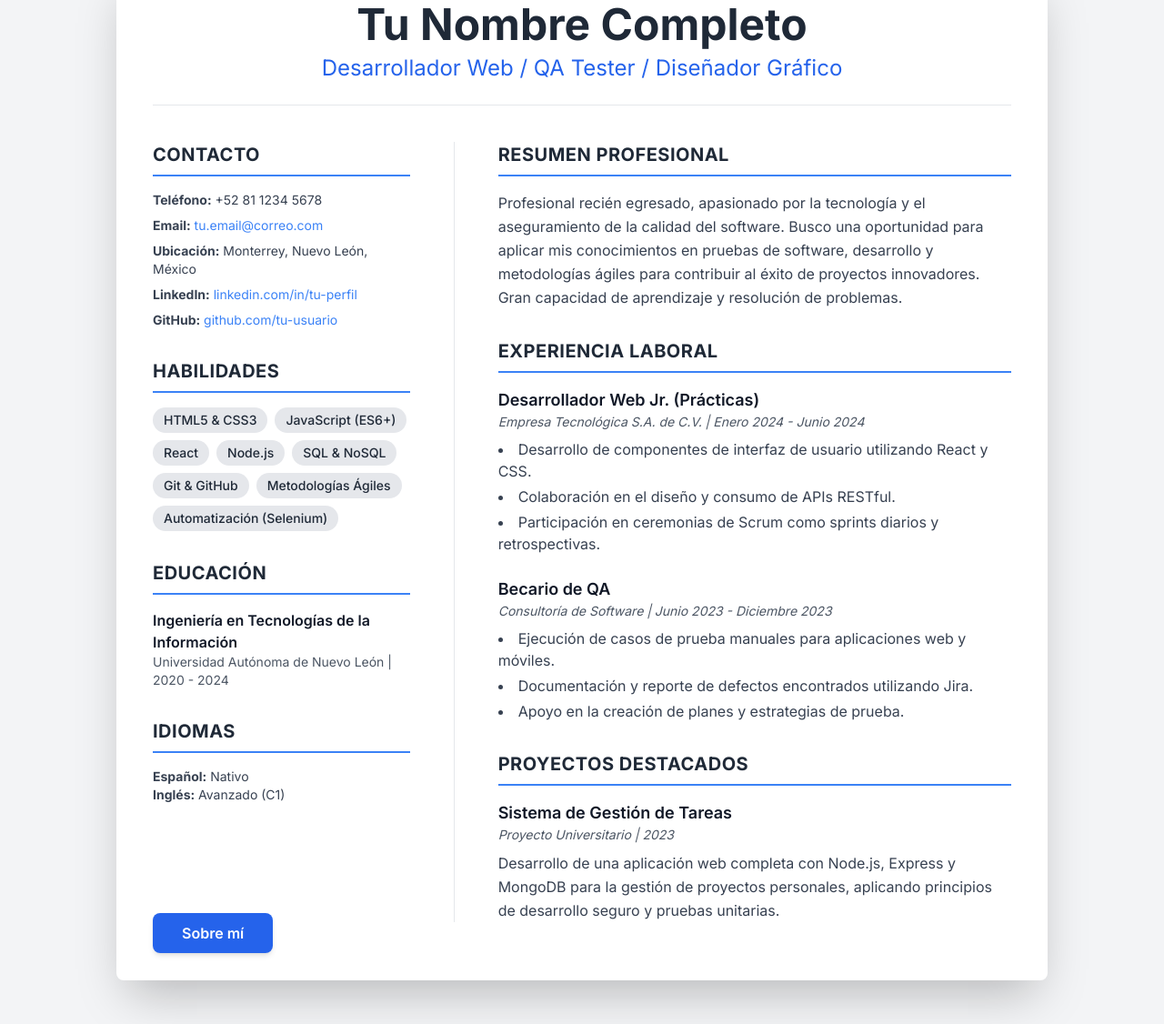
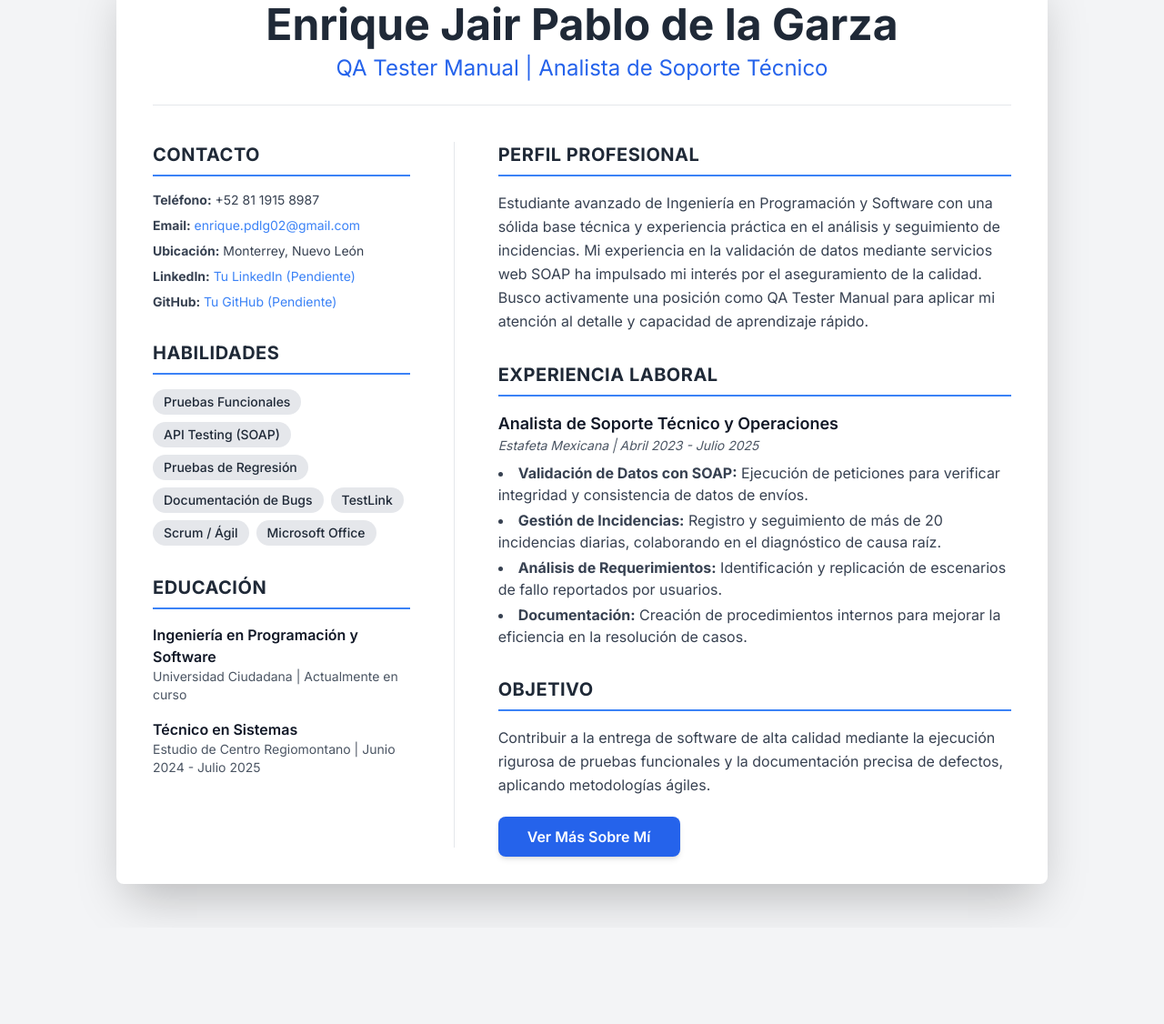
Before and after one commit to enriquedelaGarza06/Curriculum-virtual, a website: page index.html in a window 1280 px wide. Shown: the part 85-1211 px from the top of the page at 91% size. After the commit the page ends 1105 px from the top, so only its background shows below. Drawn offline with nearby package versions, Linux system fonts and the light colour scheme.

Commit message:
Dia 1: Actualizacion de informacion personal y experiencia

```diff
--- a/index.html
+++ b/index.html
@@ -3,93 +3,75 @@
 <head>
     <meta charset="UTF-8">
     <meta name="viewport" content="width=device-width, initial-scale=1.0">
-    <title>CV de Tu Nombre Completo</title>
+    <title>CV de Enrique Jair Pablo de la Garza</title>
 
-    <!-- Tailwind CSS CDN -->
     <script src="https://cdn.tailwindcss.com"></script>
 
-    <!-- Google Fonts: Inter -->
     <link rel="preconnect" href="https://fonts.googleapis.com">
     <link rel="preconnect" href="https://fonts.gstatic.com" crossorigin>
     <link href="https://fonts.googleapis.com/css2?family=Inter:wght@400;500;600;700&display=swap" rel="stylesheet">
 
     <style>
-        /* Usando la fuente Inter como predeterminada y añadiendo soporte para dark mode */
-        body {
-            font-family: 'Inter', sans-serif;
-        }
-        /* Opcional: Para una mejor estética en modo oscuro */
-        .dark .shadow-2xl {
-             box-shadow: 0 25px 50px -12px rgba(0, 0, 0, 0.25), 0 0 15px rgba(0,0,0,0.5);
-        }
+        body { font-family: 'Inter', sans-serif; }
+        .dark .shadow-2xl { box-shadow: 0 25px 50px -12px rgba(0, 0, 0, 0.25), 0 0 15px rgba(0,0,0,0.5); }
     </style>
 </head>
 <body class="bg-gray-100 dark:bg-gray-900 text-gray-700 dark:text-gray-300 antialiased">
 
-    <!-- Contenedor principal del CV -->
     <div class="container max-w-5xl mx-auto my-8 sm:my-12 p-6 sm:p-10 bg-white dark:bg-gray-800 shadow-2xl rounded-lg">
 
-        <!-- Encabezado -->
         <header class="text-center mb-10 pb-6 border-b border-gray-200 dark:border-gray-700">
-            <h1 class="text-4xl md:text-5xl font-bold text-gray-800 dark:text-white">Tu Nombre Completo</h1>
-            <h2 class="text-xl md:text-2xl font-light text-blue-600 dark:text-blue-400 mt-2">Desarrollador Web / QA Tester / Diseñador Gráfico</h2>
+            <h1 class="text-4xl md:text-5xl font-bold text-gray-800 dark:text-white">Enrique Jair Pablo de la Garza</h1>
+            <h2 class="text-xl md:text-2xl font-light text-blue-600 dark:text-blue-400 mt-2">QA Tester Manual | Analista de Soporte Técnico</h2>
         </header>
 
-        <!-- Contenido principal en dos columnas -->
         <div class="grid grid-cols-1 md:grid-cols-3 gap-x-12">
 
-            <!-- Columna Izquierda (Contacto, Habilidades, etc.) -->
             <aside class="md:col-span-1 mb-10 md:mb-0">
 
                 <section class="mb-8">
                     <h2 class="section-title text-xl font-bold text-gray-800 dark:text-gray-100 border-b-2 border-blue-500 pb-2 mb-4 uppercase tracking-wide">Contacto</h2>
                     <div class="space-y-2 text-sm">
-                        <p><strong>Teléfono:</strong> +52 81 1234 5678</p>
-                        <p><strong>Email:</strong> <a href="mailto:tu.email@correo.com" class="text-blue-500 hover:underline">tu.email@correo.com</a></p>
-                        <p><strong>Ubicación:</strong> Monterrey, Nuevo León, México</p>
-                        <p><strong>LinkedIn:</strong> <a href="https://linkedin.com/in/tu-perfil" target="_blank" class="text-blue-500 hover:underline">linkedin.com/in/tu-perfil</a></p>
-                        <p><strong>GitHub:</strong> <a href="https://github.com/tu-usuario" target="_blank" class="text-blue-500 hover:underline">github.com/tu-usuario</a></p>
+                        <p><strong>Teléfono:</strong> +52 81 1915 8987</p>
+                        <p><strong>Email:</strong> <a href="mailto:enrique.pdlg02@gmail.com" class="text-blue-500 hover:underline">enrique.pdlg02@gmail.com</a></p>
+                        <p><strong>Ubicación:</strong> Monterrey, Nuevo León</p>
+                        <p><strong>LinkedIn:</strong> <a href="#" class="text-blue-500 hover:underline">Tu LinkedIn (Pendiente)</a></p>
+                        <p><strong>GitHub:</strong> <a href="#" class="text-blue-500 hover:underline">Tu GitHub (Pendiente)</a></p>
                     </div>
                 </section>
 
                 <section class="mb-8">
                     <h2 class="section-title text-xl font-bold text-gray-800 dark:text-gray-100 border-b-2 border-blue-500 pb-2 mb-4 uppercase tracking-wide">Habilidades</h2>
                     <div class="flex flex-wrap gap-2">
-                        <span class="bg-gray-200 dark:bg-gray-700 text-gray-800 dark:text-gray-200 text-sm font-medium px-3 py-1 rounded-full">HTML5 & CSS3</span>
-                        <span class="bg-gray-200 dark:bg-gray-700 text-gray-800 dark:text-gray-200 text-sm font-medium px-3 py-1 rounded-full">JavaScript (ES6+)</span>
-                        <span class="bg-gray-200 dark:bg-gray-700 text-gray-800 dark:text-gray-200 text-sm font-medium px-3 py-1 rounded-full">React</span>
-                        <span class="bg-gray-200 dark:bg-gray-700 text-gray-800 dark:text-gray-200 text-sm font-medium px-3 py-1 rounded-full">Node.js</span>
-                        <span class="bg-gray-200 dark:bg-gray-700 text-gray-800 dark:text-gray-200 text-sm font-medium px-3 py-1 rounded-full">SQL & NoSQL</span>
-                        <span class="bg-gray-200 dark:bg-gray-700 text-gray-800 dark:text-gray-200 text-sm font-medium px-3 py-1 rounded-full">Git & GitHub</span>
-                        <span class="bg-gray-200 dark:bg-gray-700 text-gray-800 dark:text-gray-200 text-sm font-medium px-3 py-1 rounded-full">Metodologías Ágiles</span>
-                        <span class="bg-gray-200 dark:bg-gray-700 text-gray-800 dark:text-gray-200 text-sm font-medium px-3 py-1 rounded-full">Automatización (Selenium)</span>
+                        <span class="bg-gray-200 dark:bg-gray-700 text-gray-800 dark:text-gray-200 text-sm font-medium px-3 py-1 rounded-full">Pruebas Funcionales</span>
+                        <span class="bg-gray-200 dark:bg-gray-700 text-gray-800 dark:text-gray-200 text-sm font-medium px-3 py-1 rounded-full">API Testing (SOAP)</span>
+                        <span class="bg-gray-200 dark:bg-gray-700 text-gray-800 dark:text-gray-200 text-sm font-medium px-3 py-1 rounded-full">Pruebas de Regresión</span>
+                        <span class="bg-gray-200 dark:bg-gray-700 text-gray-800 dark:text-gray-200 text-sm font-medium px-3 py-1 rounded-full">Documentación de Bugs</span>
+                        <span class="bg-gray-200 dark:bg-gray-700 text-gray-800 dark:text-gray-200 text-sm font-medium px-3 py-1 rounded-full">TestLink</span>
+                        <span class="bg-gray-200 dark:bg-gray-700 text-gray-800 dark:text-gray-200 text-sm font-medium px-3 py-1 rounded-full">Scrum / Ágil</span>
+                        <span class="bg-gray-200 dark:bg-gray-700 text-gray-800 dark:text-gray-200 text-sm font-medium px-3 py-1 rounded-full">Microsoft Office</span>
                     </div>
                 </section>
 
                 <section class="mb-8">
                     <h2 class="section-title text-xl font-bold text-gray-800 dark:text-gray-100 border-b-2 border-blue-500 pb-2 mb-4 uppercase tracking-wide">Educación</h2>
+                    <div class="mb-4">
+                        <h3 class="font-semibold text-gray-900 dark:text-white">Ingeniería en Programación y Software</h3>
+                        <p class="text-sm text-gray-600 dark:text-gray-400">Universidad Ciudadana | Actualmente en curso</p>
+                    </div>
                     <div>
-                        <h3 class="font-semibold text-gray-900 dark:text-white">Ingeniería en Tecnologías de la Información</h3>
-                        <p class="text-sm text-gray-600 dark:text-gray-400">Universidad Autónoma de Nuevo León | 2020 - 2024</p>
-                    </div>
-                </section>
-
-                <section>
-                    <h2 class="section-title text-xl font-bold text-gray-800 dark:text-gray-100 border-b-2 border-blue-500 pb-2 mb-4 uppercase tracking-wide">Idiomas</h2>
-                    <div class="text-sm">
-                        <p><strong>Español:</strong> Nativo</p>
-                        <p><strong>Inglés:</strong> Avanzado (C1)</p>
+                        <h3 class="font-semibold text-gray-900 dark:text-white">Técnico en Sistemas</h3>
+                        <p class="text-sm text-gray-600 dark:text-gray-400">Estudio de Centro Regiomontano | Junio 2024 - Julio 2025</p>
                     </div>
                 </section>
             </aside>
 
-            <!-- Columna Derecha (Resumen, Experiencia, etc.) -->
             <main class="md:col-span-2 md:border-l md:border-gray-200 dark:md:border-gray-700 md:pl-12">
 
                 <section class="mb-8">
-                    <h2 class="section-title text-xl font-bold text-gray-800 dark:text-gray-100 border-b-2 border-blue-500 pb-2 mb-4 uppercase tracking-wide">Resumen Profesional</h2>
+                    <h2 class="section-title text-xl font-bold text-gray-800 dark:text-gray-100 border-b-2 border-blue-500 pb-2 mb-4 uppercase tracking-wide">Perfil Profesional</h2>
                     <p class="text-base leading-relaxed">
-                        Profesional recién egresado, apasionado por la tecnología y el aseguramiento de la calidad del software. Busco una oportunidad para aplicar mis conocimientos en pruebas de software, desarrollo y metodologías ágiles para contribuir al éxito de proyectos innovadores. Gran capacidad de aprendizaje y resolución de problemas.
+                        Estudiante avanzado de Ingeniería en Programación y Software con una sólida base técnica y experiencia práctica en el análisis y seguimiento de incidencias. Mi experiencia en la validación de datos mediante servicios web SOAP ha impulsado mi interés por el aseguramiento de la calidad. Busco activamente una posición como QA Tester Manual para aplicar mi atención al detalle y capacidad de aprendizaje rápido.
                     </p>
                 </section>
 
@@ -97,48 +79,34 @@
                     <h2 class="section-title text-xl font-bold text-gray-800 dark:text-gray-100 border-b-2 border-blue-500 pb-2 mb-4 uppercase tracking-wide">Experiencia Laboral</h2>
 
                     <div class="mb-6">
-                        <h3 class="text-lg font-semibold text-gray-900 dark:text-white">Desarrollador Web Jr. (Prácticas)</h3>
-                        <p class="text-sm text-gray-600 dark:text-gray-400 italic mb-2">Empresa Tecnológica S.A. de C.V. | Enero 2024 - Junio 2024</p>
+                        <h3 class="text-lg font-semibold text-gray-900 dark:text-white">Analista de Soporte Técnico y Operaciones</h3>
+                        <p class="text-sm text-gray-600 dark:text-gray-400 italic mb-2">Estafeta Mexicana | Abril 2023 - Julio 2025</p>
                         <ul class="list-disc list-inside space-y-1 text-base">
-                            <li>Desarrollo de componentes de interfaz de usuario utilizando React y CSS.</li>
-                            <li>Colaboración en el diseño y consumo de APIs RESTful.</li>
-                            <li>Participación en ceremonias de Scrum como sprints diarios y retrospectivas.</li>
-                        </ul>
-                    </div>
-
-                    <div>
-                        <h3 class="text-lg font-semibold text-gray-900 dark:text-white">Becario de QA</h3>
-                        <p class="text-sm text-gray-600 dark:text-gray-400 italic mb-2">Consultoría de Software | Junio 2023 - Diciembre 2023</p>
-                        <ul class="list-disc list-inside space-y-1 text-base">
-                            <li>Ejecución de casos de prueba manuales para aplicaciones web y móviles.</li>
-                            <li>Documentación y reporte de defectos encontrados utilizando Jira.</li>
-                            <li>Apoyo en la creación de planes y estrategias de prueba.</li>
+                            <li><strong>Validación de Datos con SOAP:</strong> Ejecución de peticiones para verificar integridad y consistencia de datos de envíos.</li>
+                            <li><strong>Gestión de Incidencias:</strong> Registro y seguimiento de más de 20 incidencias diarias, colaborando en el diagnóstico de causa raíz.</li>
+                            <li><strong>Análisis de Requerimientos:</strong> Identificación y replicación de escenarios de fallo reportados por usuarios.</li>
+                            <li><strong>Documentación:</strong> Creación de procedimientos internos para mejorar la eficiencia en la resolución de casos.</li>
                         </ul>
                     </div>
                 </section>
 
                 <section>
-                    <h2 class="section-title text-xl font-bold text-gray-800 dark:text-gray-100 border-b-2 border-blue-500 pb-2 mb-4 uppercase tracking-wide">Proyectos Destacados</h2>
+                    <h2 class="section-title text-xl font-bold text-gray-800 dark:text-gray-100 border-b-2 border-blue-500 pb-2 mb-4 uppercase tracking-wide">Objetivo</h2>
                     <div>
-                        <h3 class="text-lg font-semibold text-gray-900 dark:text-white">Sistema de Gestión de Tareas</h3>
-                        <p class="text-sm text-gray-600 dark:text-gray-400 italic mb-2">Proyecto Universitario | 2023</p>
-                        <p class="text-base leading-relaxed">
-                            Desarrollo de una aplicación web completa con Node.js, Express y MongoDB para la gestión de proyectos personales, aplicando principios de desarrollo seguro y pruebas unitarias.
+                         <p class="text-base leading-relaxed">
+                            Contribuir a la entrega de software de alta calidad mediante la ejecución rigurosa de pruebas funcionales y la documentación precisa de defectos, aplicando metodologías ágiles.
                         </p>
                     </div>
                 </section>
 
+                <div class="mt-8">
+                    <a href="/sobre_mi" class="px-8 py-3 bg-blue-600 text-white font-semibold rounded-lg shadow-md hover:bg-blue-700 transition-transform transform hover:scale-105">
+                        Ver Más Sobre Mí
+                    </a>
+                </div>
 
             </main>
-            <section>
-                    <a href="/sobre_mi" class="px-8 py-3 bg-blue-600 text-white font-semibold rounded-lg shadow-md hover:bg-blue-700 focus:outline-none focus:ring-2 focus:ring-blue-500 focus:ring-opacity-75 transition-transform transform hover:scale-105">
-            Sobre mí
-        </a>
-                </section>
         </div>
-
     </div>
-
-
 </body>
 </html>
```
